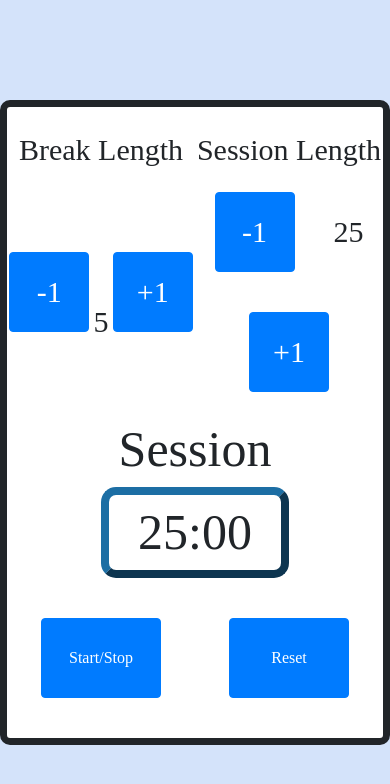
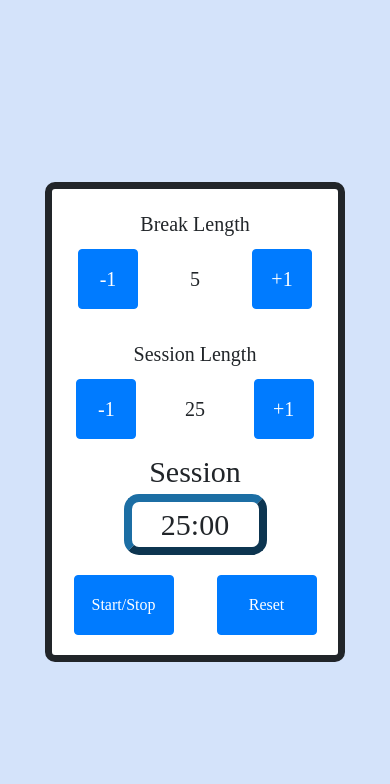
Before and after one commit to sinclair-guthrie/react-pomo-clock, a React (Create React App) app: page / in a window 390 px wide. Shown: the top 784 px of the page. Built offline with nearby package versions, Linux system fonts and the light colour scheme; a web font is replaced by a local one.

Commit message:
added @media css for mobile

```diff
--- a/src/App.css
+++ b/src/App.css
@@ -81,3 +81,40 @@
 #break-length, #session-length {
   align-self: center
 }
+
+@media only screen and (max-width: 600px) {
+  #root {
+    height: auto;
+    min-height: 100vh;
+  }
+
+  #clock-area {
+    width: 300px;
+    margin-top: 20px;
+    margin-bottom: 20px;
+  }
+
+  #break-area, #session-area {
+    width: 100%;
+    font-size: 20px;
+  }
+
+  #break-area button, #session-area button {
+    font-size: 20px;
+    width: 60px;
+    height: 60px;
+    margin-top: 10px;
+    margin-bottom: 10px;
+  }
+
+  #timer-area {
+    font-size: 30px;
+  }
+
+  #timer-area button {
+    height: 60px;
+    width: 100px;
+    margin-top: 20px;
+    margin-bottom: 20px;
+  }
+}
```
